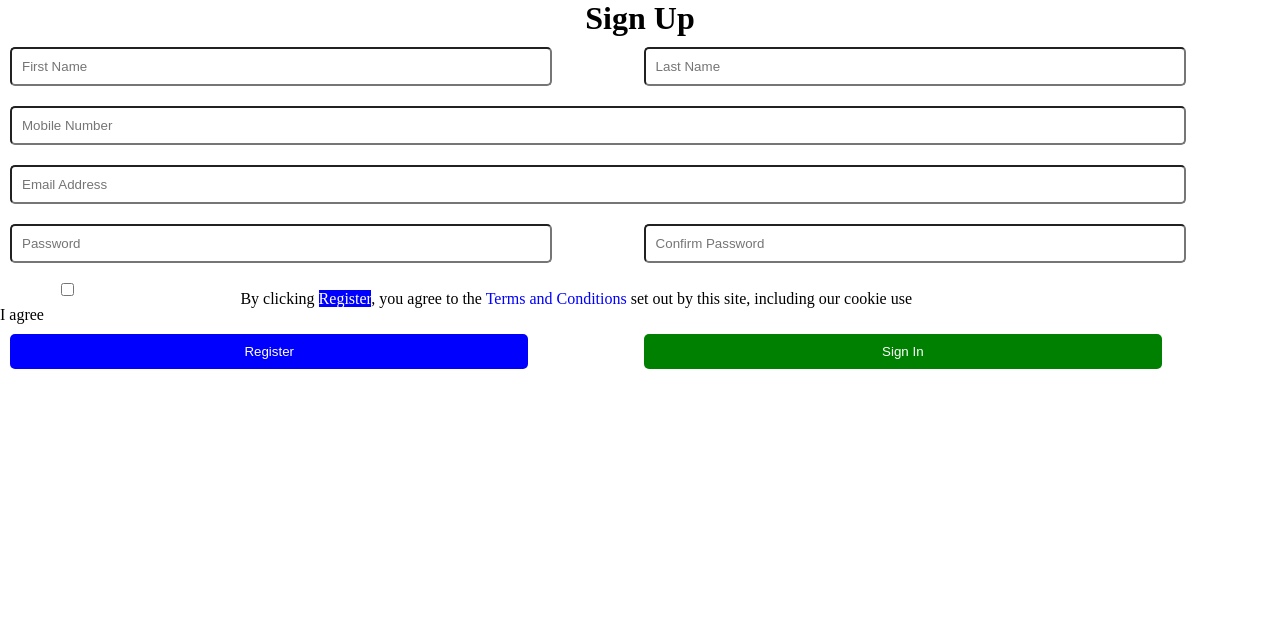
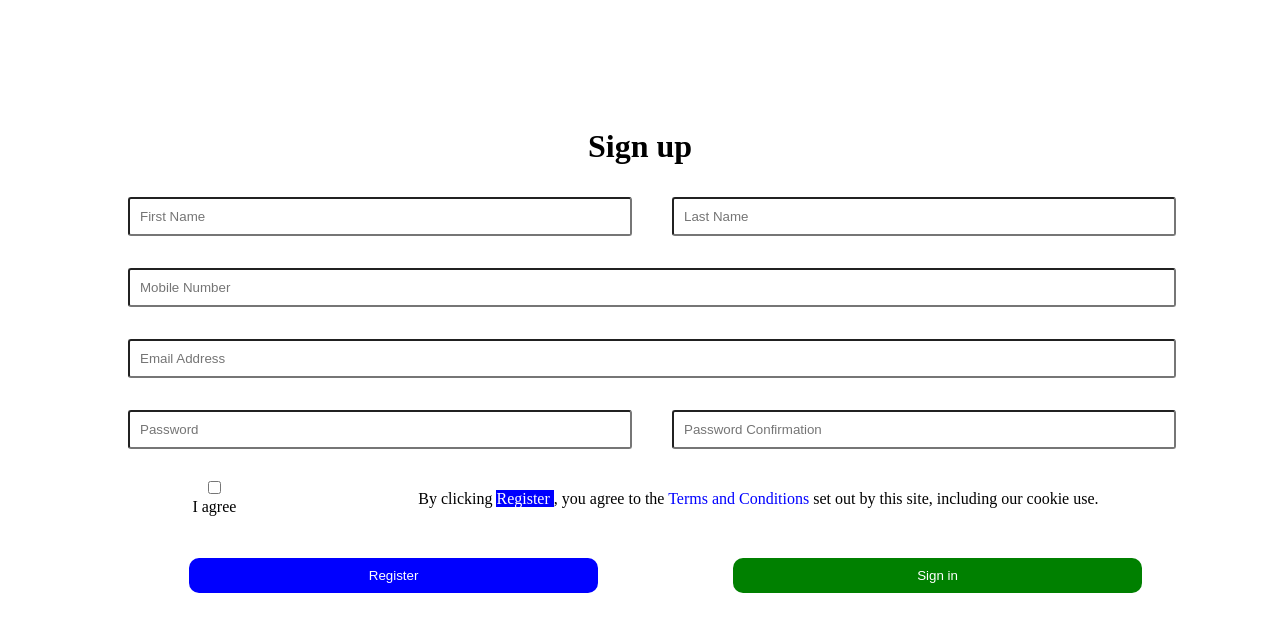
Before and after one commit to victorincode/training_exercises, a plain HTML site: page index.html in a window 1280 px wide. Drawn offline with Linux system fonts and the light colour scheme.

Commit message:
Made things like the forms actually functional(it now requires input). Also made the terms and conditions a <a href>.

```diff
--- a/index.html
+++ b/index.html
@@ -4,57 +4,51 @@
     <meta charset="UTF-8">
     <meta http-equiv="X-UA-Compatible" content="IE=edge">
     <meta name="viewport" content="width=device-width, initial-scale=1.0">
-    <title>Sign Up Page</title>
+    <title>Login</title>
     <link rel="stylesheet" href="./stylesheet.css">
 </head>
 <body>
-    <h1>Sign Up</h1>
+    <form method="post" action="#">
         <div class="flex-container">
-        <div class="first-part">
-            <form>
-                <input type="text" placeholder="First Name">
-            </form>
+            <div class="sign-up">
+                <h1>Sign up</h1>
             </div>
-        <div class="second-part">
-            <form>
-                <input type="text" placeholder="Last Name">
-            </form>
+            <div class="first-name">
+                <input type="text" placeholder="First Name" required>
             </div>
-    <div class="full-part">
-        <form>
-            <input type="text" placeholder="Mobile Number">
-            <input type="text" placeholder="Email Address">
-        </form>
+            <div class="last-name">
+                <input type="text" placeholder="Last Name" required>
             </div>
-    <div class="first-part">
-        <form>
-            <input type="password" placeholder="Password">
-        </form>
+            <div class="mobile-number">
+                <input type="text" placeholder="Mobile Number" required>
             </div>
-    <div class="second-part">
-        <form>
-            <input type="password" placeholder="Confirm Password">
-        </form>
+            <div class="email-address">
+                <input type="text" placeholder="Email Address" required>
             </div>
-    <div class="agree-to-terms">
-        <input type="checkbox" name="agree-terms">
-        <label for="agree-terms">I agree</label>
+            <div class="password">
+                <input type="password" placeholder="Password" required>
             </div>
-    <div class="term-details">
-        <p>
-            By clicking <span style="background-color:blue;color:white">Register</span>,
-            you agree to the <span style="color:blue">Terms and Conditions</span> set out
-            by this site, including our cookie use
-        </p>
+            <div class="password-confirmation">
+                <input type="text" placeholder="Password Confirmation" required>
             </div>
-
-    <div class="first-part">
+            <div class="break"></div>
+            <div class="agree">
+                <input type="checkbox" name="agree">
+                <label for="agree">I agree</label>
+            </div>
+            <div class="disclosure">
+                By clicking <span class="disclosure-button">Register </span>,
+                you agree to the <a href="#" id="disclosure-terms-and-conditions">Terms and Conditions</a>
+                set out by this site, including our cookie use.
+            </div>
+            <div class="register">
                 <button id="register">Register</button>
             </div>
-    <div class="second-part">
-        <button id="sign-in">Sign In</button>
+            <div class="sign-in">
+                <button id="sign-in">Sign in</button>
             </div>
         </div>
+    </form>
 
 </body>
 </html>
--- a/stylesheet.css
+++ b/stylesheet.css
@@ -1,57 +1,85 @@
-h1{
+*{
+    margin: 0px;
+    padding: 0px;
+}
+.flex-container{
     text-align: center;
+    margin-left: 10%;
+    margin-right: 10%;
+    margin-top: 10%;
+    width: 80%;
+    display: flex;
+    flex-wrap: wrap;
+    align-items: center;
+    justify-content: center;
+    column-gap: 64px;
 }
-*{
-    margin: 0;
-    padding: 0;
+
+.first-name, .last-name, .password, .password-confirmation{
+    flex: 1;
+    width: 100%;
+}
+.sign-up{
+    flex: 100%;
+}
+.mobile-number, .email-address{
+    flex: 100%;
 }
 
 input{
     width: 100%;
-    margin: 10px;
+    margin-top: 32px;
     padding: 10px;
+    border-radius: 3px;
+}
+
+.register, .sign-in{
+    margin-top: 32px;
+    margin-left: 5%;
+    padding: 10px;
+    flex: 1;
+    width: 100%;
     border-radius: 5px;
 }
-.flex-container{
-    gap: 10%;
-    width: 90%;
-    display: flex;
-    flex-wrap: wrap;
-    align-items: center;
-    justify-content: center;
+
+button#register, button#sign-in{
+    width: 100%;
+    border: none;
+    padding: 10px;
+    color: white;
+    border-radius: 10px;
 }
 
-.first-part{
-    flex: 45%;
-
-}
-.second-part{
-    flex: 45%;
-}
-.full-part{
-    flex: 100%;
-}
-.agree-to-terms{
-    flex: 10%;
-}
-.term-details{
-    flex: 80%;
-}
-
-p{
-    padding: 10px;
-}
-button{
-    width: 100%;
-    margin: 10px;
-    padding: 10px;
-    color: white;
-    border: none;
-    border-radius: 5px;
-}
 button#register{
     background-color: blue;
 }
 button#sign-in{
     background-color: green;
 }
+
+.break{
+    flex-basis: 100%;
+    height: 0;
+}
+
+.agree{
+    flex: 10%;
+}
+
+.disclosure{
+    margin-top: 32px;
+    flex: 70%;
+}
+
+.disclosure-button{
+    background-color: blue;
+    color: white;
+}
+
+a#disclosure-terms-and-conditions{
+    color: blue;
+    text-decoration: none;
+}
+
+form{
+}
```
Lines whose indentation alone changed are shown as unchanged.
